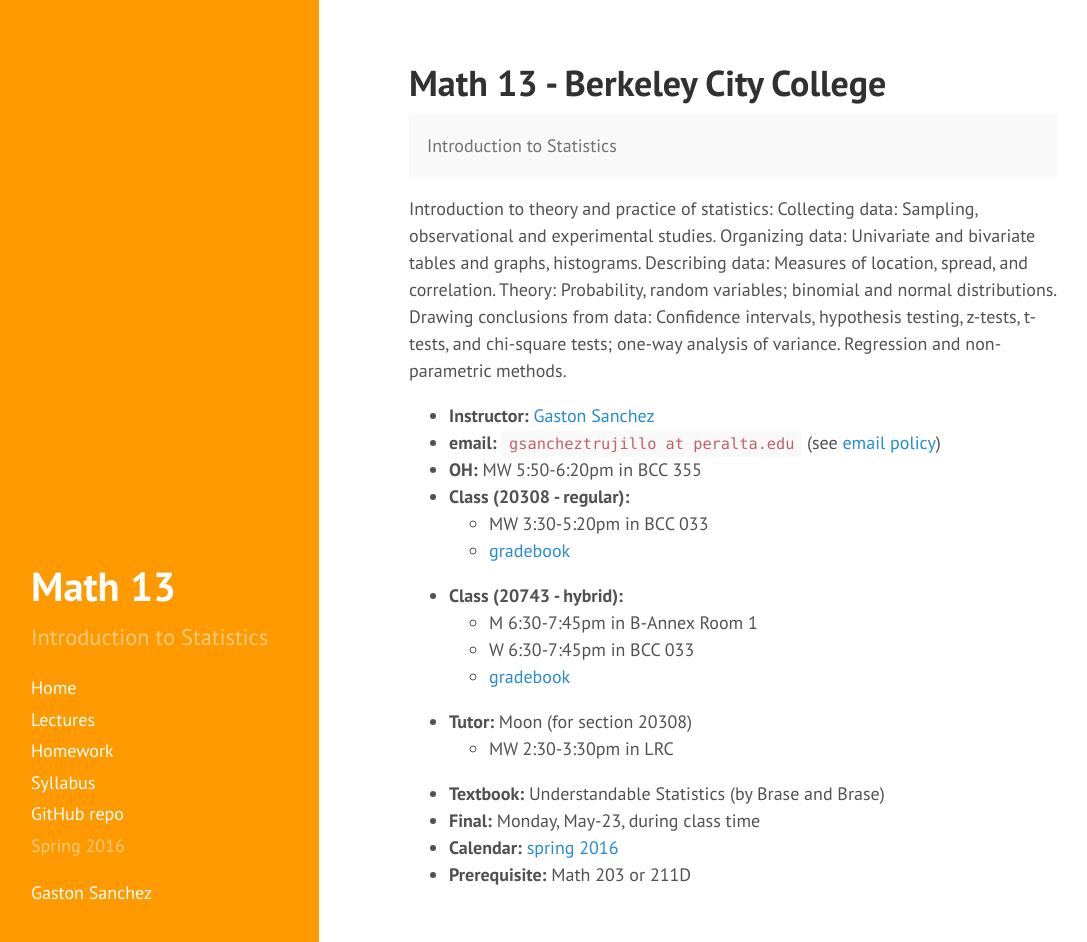
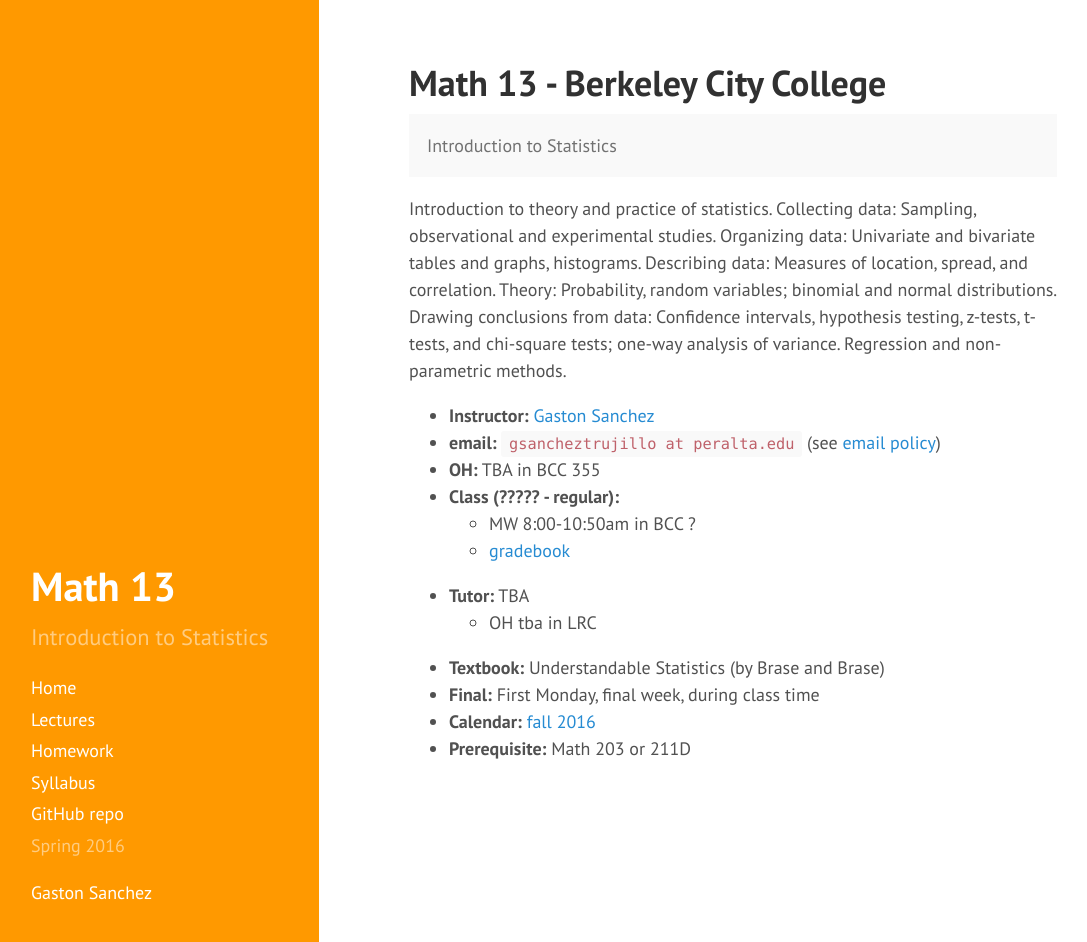
Before and after one commit to gastonstat/relic-math13, a Jekyll site: the page built from index.html, in a window 1280 px wide and 942 px high. Shown: the whole window, without its empty margins (5-1092 px from the left). Built offline with Jekyll 4.4.1, drawn with Linux system fonts in a browser that asks for light colours; nearby versions of some CDN libraries; the list of posts is cut into pages by our own code.

Commit message:
index: start updating info for fall 2016

```diff
--- a/index.html
+++ b/index.html
@@ -10,33 +10,26 @@
 </p>
 
 <p>
- Introduction to theory and practice of statistics: Collecting data: Sampling, observational and experimental studies. Organizing data: Univariate and bivariate tables and graphs, histograms. Describing data: Measures of location, spread, and correlation. Theory: Probability, random variables; binomial and normal distributions. Drawing conclusions from data: Confidence intervals, hypothesis testing, z-tests, t-tests, and chi-square tests; one-way analysis of variance. Regression and non-parametric methods.
+ Introduction to theory and practice of statistics. Collecting data: Sampling, observational and experimental studies. Organizing data: Univariate and bivariate tables and graphs, histograms. Describing data: Measures of location, spread, and correlation. Theory: Probability, random variables; binomial and normal distributions. Drawing conclusions from data: Confidence intervals, hypothesis testing, z-tests, t-tests, and chi-square tests; one-way analysis of variance. Regression and non-parametric methods.
 </p>
 
 <ul>
   <li><b>Instructor:</b> <a href="http://gastonsanchez.com">Gaston Sanchez</a>
   <li><b>email:</b> <code>gsancheztrujillo at peralta.edu</code> (see <a href="syllabus#email-policy">email policy</a>)
-  <li><b>OH:</b> MW 5:50-6:20pm in BCC 355</li>
-  <li><b>Class (20308 - regular):</b>
+  <li><b>OH:</b> TBA in BCC 355</li>
+  <li><b>Class (????? - regular):</b>
     <ul>
-      <li>MW 3:30-5:20pm in BCC 033</li>
+      <li>MW 8:00-10:50am in BCC ?</li>
       <li><a href="gradebook-20308">gradebook</a></li>
     </ul>
   </li>
-  <li><b>Class (20743 - hybrid):</b>
+  <li><b>Tutor:</b> TBA
     <ul>
-      <li>M 6:30-7:45pm in B-Annex Room 1</li>
-      <li>W 6:30-7:45pm in BCC 033</li>
-      <li><a href="gradebook-20743">gradebook</a></li>
-    </ul>
-  </li>
-  <li><b>Tutor:</b> Moon (for section 20308)
-    <ul>
-      <li>MW 2:30-3:30pm in LRC</li>
+      <li>OH tba in LRC</li>
     </ul>
   </li>
   <li><b>Textbook:</b> Understandable Statistics (by Brase and Brase)</li>
-  <li><b>Final:</b> Monday, May-23, during class time</li>
-  <li><b>Calendar:</b> <a href="http://web.peralta.edu/admissions/2015/10/spring-2016-academic-calendar/" target="_blank">spring 2016</a></li>
+  <li><b>Final:</b> First Monday, final week, during class time</li>
+  <li><b>Calendar:</b> <a href="http://web.peralta.edu/admissions/2016/03/fall-2016-academic-calendar/" target="_blank">fall 2016</a></li>
   <li><b>Prerequisite:</b> Math 203 or 211D</li>
 </ul>
```
